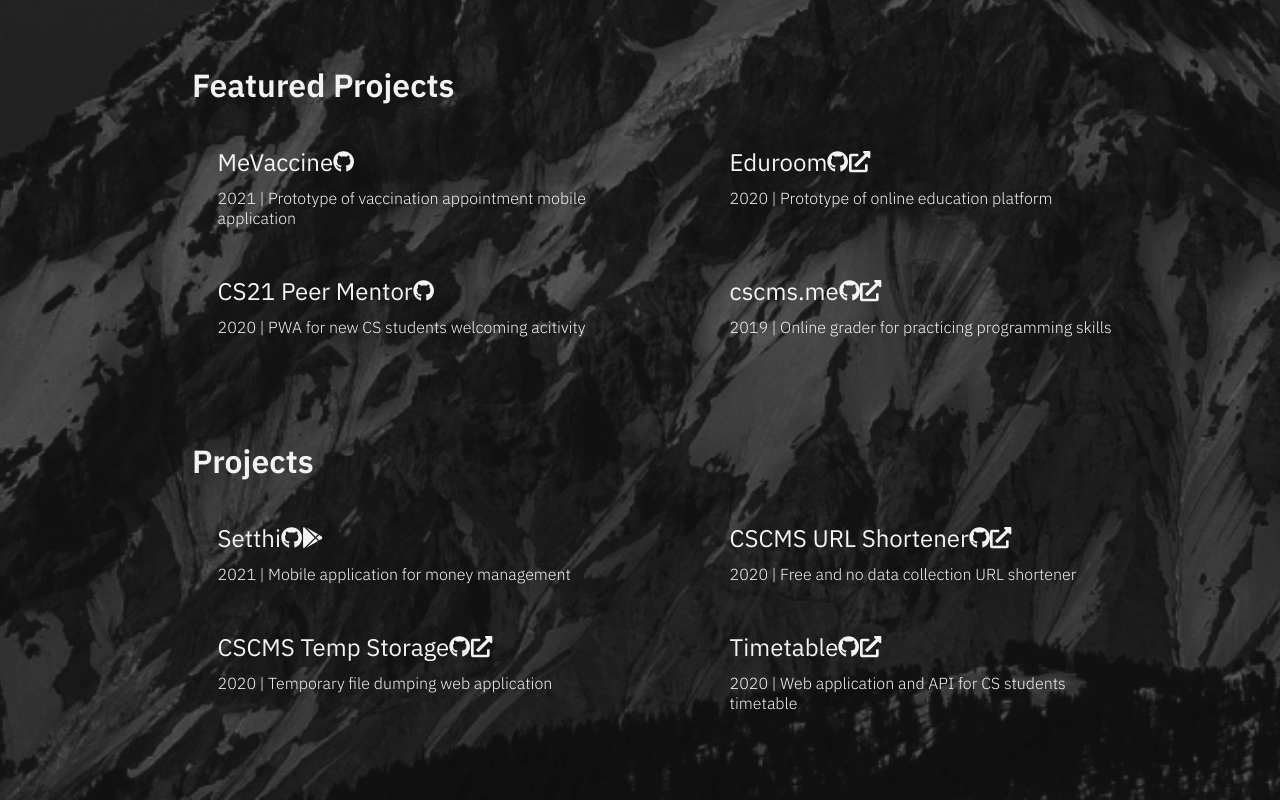
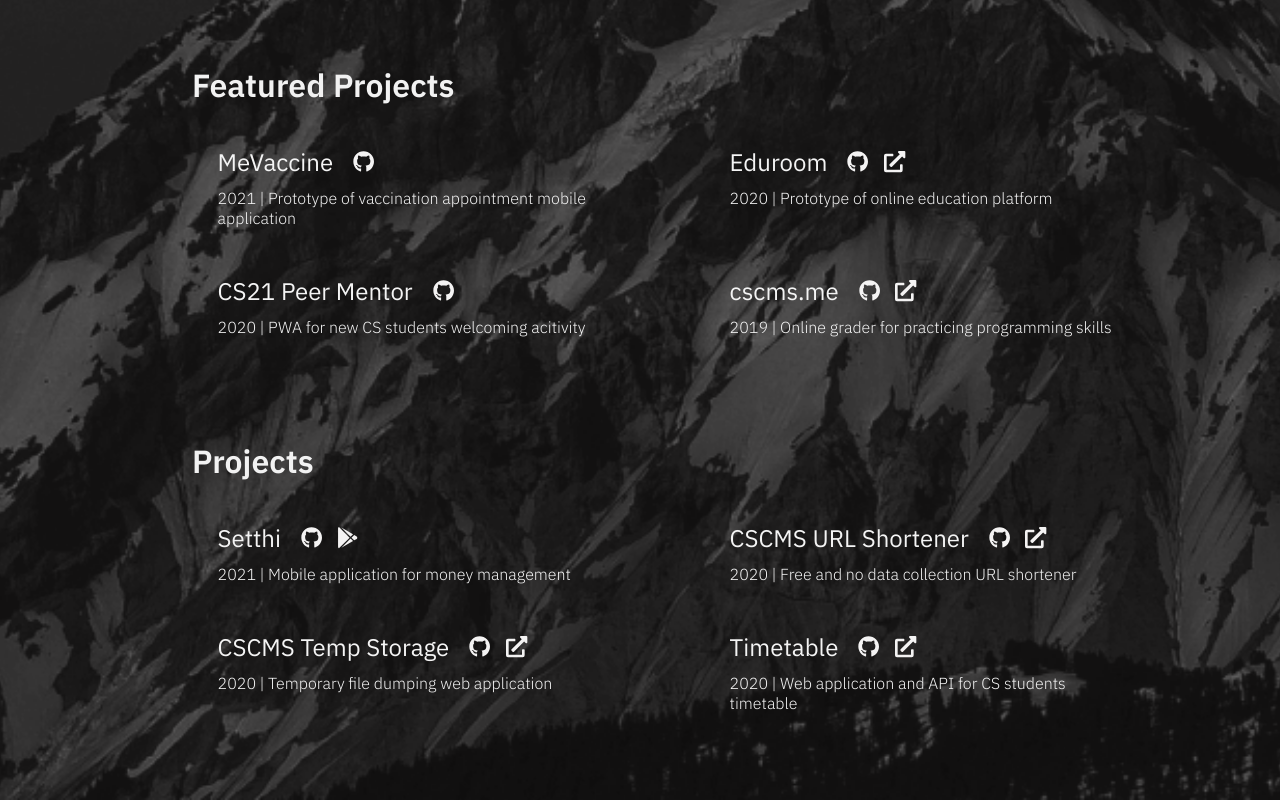
Before and after one commit to thetkpark/sethanantp-dot-com, a Next.js app: page /about in a window 1280 px wide. Shown: the part 1325-2125 px from the top of the page. Built offline with nearby package versions, Linux system fonts and the light colour scheme.

Commit message:
ADD margin to icons

```diff
--- a/components/AboutItem.js
+++ b/components/AboutItem.js
@@ -4,6 +4,7 @@ import { faGithub, faGooglePlay } from '@fortawesome/free-brands-svg-icons'
 import { faExternalLinkAlt } from '@fortawesome/free-solid-svg-icons'
 
 import styles from '../styles/AboutItem.module.css'
+import { Fragment } from 'react'
 
 const AboutItem = ({ item }) => {
   const { title, detail1, detail2, github, googlePlay, website } = item
@@ -12,7 +13,7 @@ const AboutItem = ({ item }) => {
     return (
       <Link href={href}>
         <a>
-          <FontAwesomeIcon icon={icon} color="#F4F3F3" size="lg" />
+          <FontAwesomeIcon icon={icon} color="#F4F3F3" size="lg" className={styles.icon} />
         </a>
       </Link>
     )
@@ -22,7 +23,7 @@ const AboutItem = ({ item }) => {
     <div className={styles.container}>
       <div className={styles.header}>
         <h3>{title}</h3>
-        <div>
+        <div className={styles.iconsContainer}>
           {github ? getIcon(github, faGithub) : undefined}
           {website ? getIcon(website, faExternalLinkAlt) : undefined}
           {googlePlay ? getIcon(googlePlay, faGooglePlay) : undefined}
--- a/styles/AboutItem.module.css
+++ b/styles/AboutItem.module.css
@@ -20,3 +20,11 @@
     color: #f4f4f4;
     margin: 0;
 }
+
+.iconsContainer {
+    margin-left: 20px;
+}
+
+.icon {
+    margin-right: 15px;
+}
```
